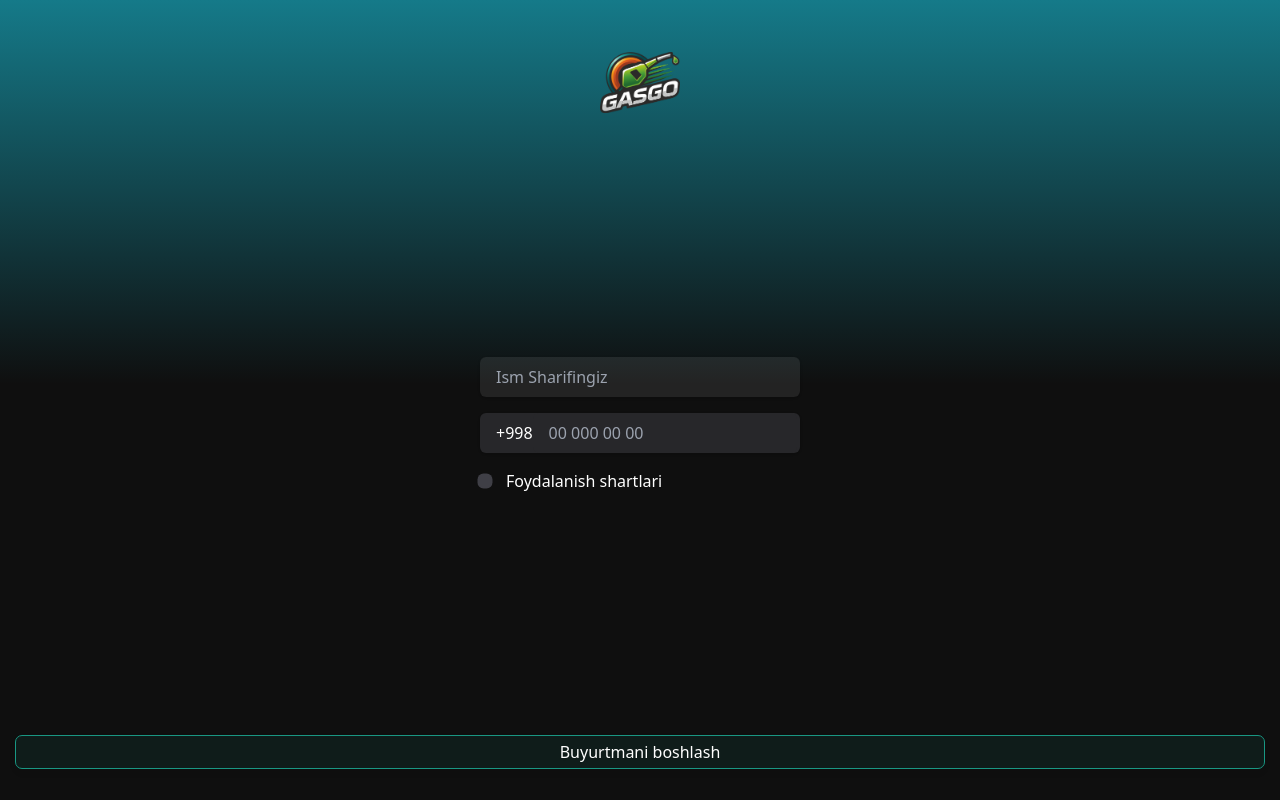
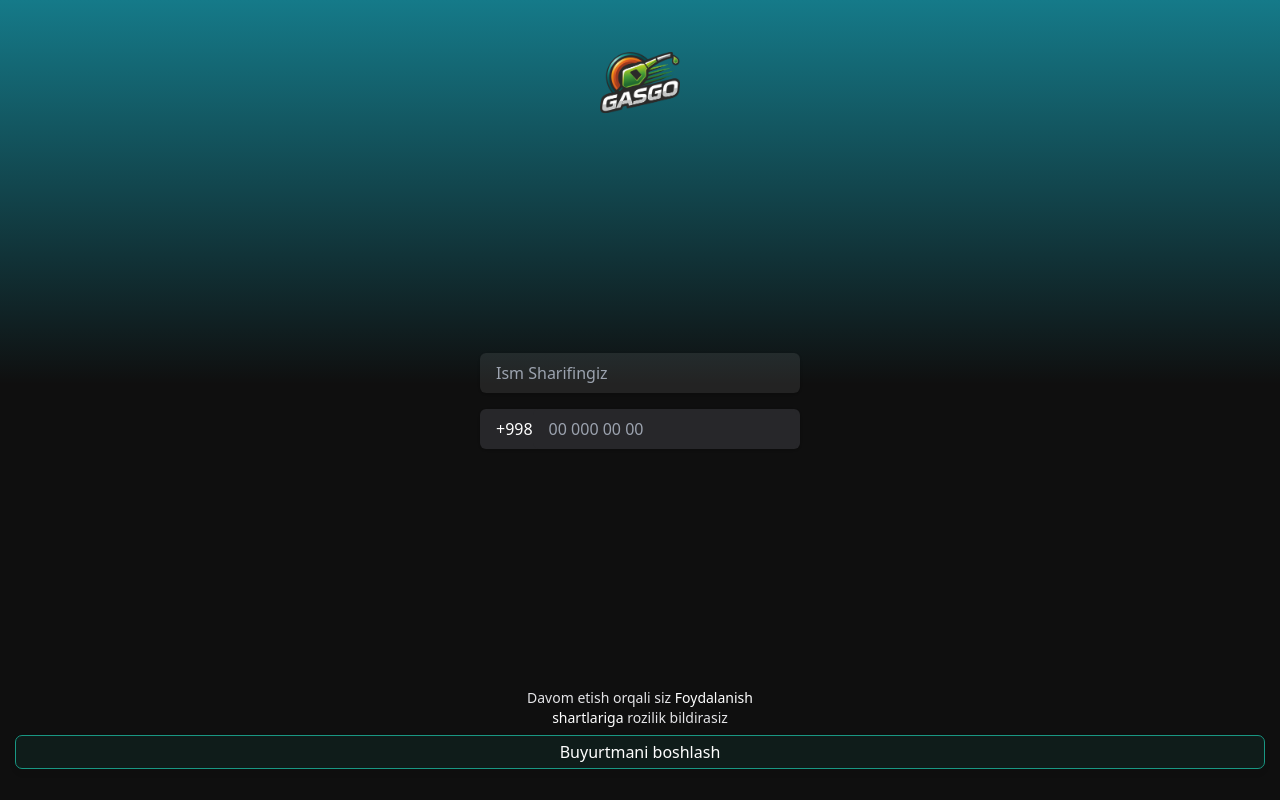
Before and after one commit to otabekshoyimov/paylov-webview, a React (Vite) app: page / in a window 1280 px wide. Built offline with nearby package versions, Linux system fonts and the light colour scheme.

Commit message:
Replace privacy policy form input with auto acceptance when user starts order

```diff
--- a/src/index.tsx
+++ b/src/index.tsx
@@ -6,11 +6,6 @@ import { z } from "zod";
 const GasgoOrderSchema = z.object({
   fullName: z.string().min(8, "To'liq ismingiz bo'lishi shart"),
   phoneNumber: z.string().min(7, "Telefon raqamingiz bo'lishi shart"),
-  privacyPolicy: z.literal("on", {
-    error: () => ({
-      message: "Foydalanish shartlariga rozilik bildiring",
-    }),
-  }),
 });
 
 export async function indexAction({ request }: { request: Request }) {
@@ -22,7 +17,6 @@ export async function indexAction({ request }: { request: Request }) {
   const validatedForm = GasgoOrderSchema.safeParse({
     fullName: formData.get("fullName"),
     phoneNumber: formData.get("phoneNumber"),
-    privacyPolicy: formData.get("privacyPolicy"),
   });
 
   if (!validatedForm.success) {
@@ -103,26 +97,17 @@ export function BottoSheet() {
                 <span>{errors.phoneNumber}</span>
               </ValidationError>
             )}
-
-            <div className="flex flex-col gap-2">
-              <div className="flex items-center gap-16">
-                <input
-                  type="checkbox"
-                  name="privacyPolicy"
-                  className="h-10 w-10 scale-150 appearance-none rounded bg-zinc-700 checked:border-transparent checked:bg-brand-green"
-                />
-                <label className="text-white">Foydalanish shartlari</label>
-              </div>
-              {errors?.privacyPolicy && (
-                <ValidationError>
-                  <span>{errors.privacyPolicy}</span>
-                </ValidationError>
-              )}
-            </div>
           </div>
         </fetcher.Form>
       </main>
-      <footer className="w-full pb-16">
+      <footer className="flex w-full flex-col gap-8 pb-16">
+        <div className="mx-auto max-w-[300px] text-center text-sm text-zinc-200">
+          Davom etish orqali siz{" "}
+          <span className="font-medium text-white">
+            Foydalanish shartlariga{" "}
+          </span>{" "}
+          rozilik bildirasiz
+        </div>
         <button
           type="submit"
           form="gasgo-order"
```
